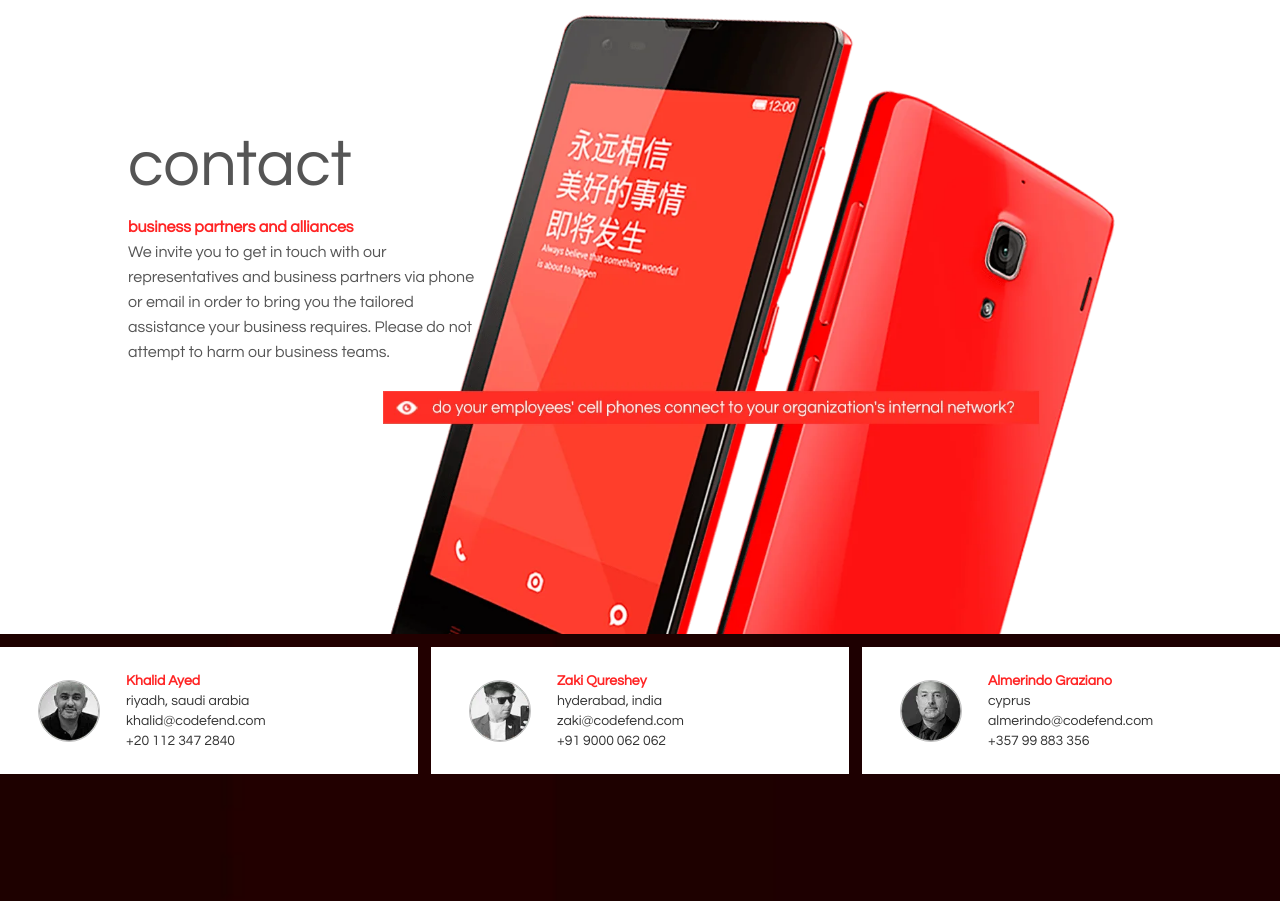
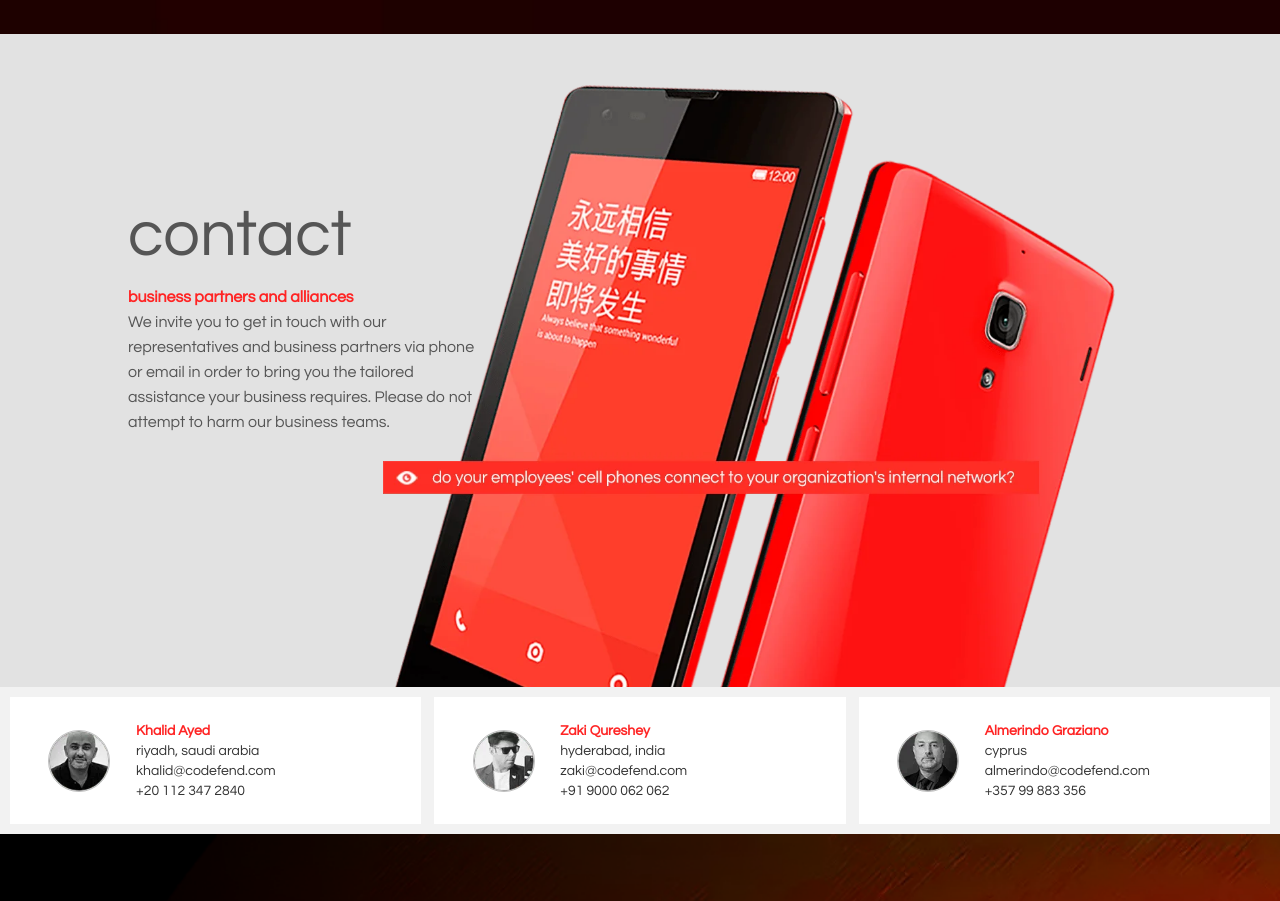
Before and after one commit to codefen/codefend-web, a React (Vite) app: page / in a window 1280 px wide. Shown: the part 6560-7461 px from the top of the page. Built offline with nearby package versions, Linux system fonts and the light colour scheme.

Commit message:
contact separado

```diff
--- a/src/pages/home/home.jsx
+++ b/src/pages/home/home.jsx
@@ -7,6 +7,7 @@ import Members from "../../sections/members";
 import OurServices from "../../sections/ourServices";
 import OurSoftware from "../../sections/ourSoftware";
 import Prices from "../../sections/prices";
+import Contact from "../../sections/contact";
 
 
 function Home() {
@@ -18,6 +19,7 @@ function Home() {
       <OurSoftware />
       <OurServices />
       <Prices />
+      <Contact />
       <Members />
       <Crypto />
     </>
--- /dev/null
+++ b/src/sections/contact.jsx
@@ -0,0 +1,64 @@
+import { motion } from "framer-motion"
+import { slideTransition } from "../transitions/globalTransitions"
+import { useRef } from "react"
+import img from '../../public/assets/images/check.svg'
+
+const Contact = () => {
+    const slide = useRef(null)
+
+    function handleSlide({target}){
+      const {current} = slide
+      console.log(event.target.className)
+      if(target.className === "monthly"){
+        current.style.transform = `translate(0vw)`;
+      } else{
+        current.style.transform = `translate(-100vw)`;
+
+      }
+
+    }
+
+    return (
+      <section className="contact" id="contact">
+        <div className="container">
+          <motion.div initial="hidden"
+                      whileInView="visible"
+                      variants={slideTransition}
+                      className="copy">
+            <h2>contact</h2>
+            <p>
+              <b>business partners and alliances</b><br/>
+              We invite you to get in touch with our representatives and business partners via phone or email in order to bring you the tailored assistance your business requires. Please do not attempt to harm our business teams.
+            </p>
+          </motion.div>
+          <div className="contacts">
+            <div className="item">
+              <img src="../assets/images/contact1.webp" loading="lazy" alt="contact" />
+              <p><b>Khalid Ayed</b><br/>
+              riyadh, saudi arabia <br/>
+                <a href="mailto:khalid@codefend.com">khalid@codefend.com</a> <br/>
+                +20 112 347 2840
+              </p>
+            </div>
+            <div className="item">
+              <img src="../assets/images/contact3.webp" loading="lazy" alt="contact" />
+              <p><b>Zaki Qureshey</b><br/>
+              hyderabad, india <br/>
+                <a href="mailto:zaki@codefend.com">zaki@codefend.com</a> <br/>
+                +91 9000 062 062
+              </p>
+            </div>
+            <div className="item">
+              <img src="../assets/images/contact4.webp" loading="lazy" alt="contact" />
+              <p><b>Almerindo Graziano</b><br/>
+              cyprus <br/>
+                <a href="mailto:almerindo@codefend.com">almerindo@codefend.com</a> <br/>
+                +357 99 883 356
+              </p>
+            </div>
+          </div>
+        </div>
+      </section>
+    )
+}
+export default Contact
--- a/src/sections/prices.jsx
+++ b/src/sections/prices.jsx
@@ -252,46 +252,6 @@ const Prices = () => {
             </div>
           </div>
         </div>
-        <div className="contact" id="contact">
-          <div className="container">
-            <motion.div initial="hidden"
-                        whileInView="visible"
-                        variants={slideTransition}
-                        className="copy">
-              <h2>contact</h2>
-              <p>
-                <b>business partners and alliances</b><br/>
-                We invite you to get in touch with our representatives and business partners via phone or email in order to bring you the tailored assistance your business requires. Please do not attempt to harm our business teams.
-              </p>
-            </motion.div>
-            <div className="contacts">
-              <div className="item">
-                <img src="../assets/images/contact1.webp" loading="lazy" alt="contact" />
-                <p><b>Khalid Ayed</b><br/>
-                riyadh, saudi arabia <br/>
-                  <a href="mailto:khalid@codefend.com">khalid@codefend.com</a> <br/>
-                  +20 112 347 2840
-                </p>
-              </div>
-              <div className="item">
-                <img src="../assets/images/contact3.webp" loading="lazy" alt="contact" />
-                <p><b>Zaki Qureshey</b><br/>
-                hyderabad, india <br/>
-                  <a href="mailto:zaki@codefend.com">zaki@codefend.com</a> <br/>
-                  +91 9000 062 062
-                </p>
-              </div>
-              <div className="item">
-                <img src="../assets/images/contact4.webp" loading="lazy" alt="contact" />
-                <p><b>Almerindo Graziano</b><br/>
-                cyprus <br/>
-                  <a href="mailto:almerindo@codefend.com">almerindo@codefend.com</a> <br/>
-                  +357 99 883 356
-                </p>
-              </div>
-            </div>
-          </div>
-        </div>
       </section>
     )
 }
--- a/src/styles/global.scss
+++ b/src/styles/global.scss
@@ -1015,8 +1015,9 @@ section.prices{
   background-repeat: no-repeat;
   min-height: 670px;
   position: relative;
-  margin: 130px 0px;
-  background-color: #ffffff;
+  margin: 0px 0px 130px 0px;
+  // padding: calc(var(--padding-top-sections-c) * 2) 0em calc(var(--padding-top-sections-c) * 4) 0em;
+  background-color: #e2e2e2;
 
   .copy {
     position: absolute;
@@ -1044,7 +1045,10 @@ section.prices{
     bottom: 0px;
     left: 0px;
     right: 0px;
-    bottom: -140px;
+    bottom: -130px;
+    justify-content: center;
+    background-color: #f2f2f2;
+    padding: 10px;
 
     .item {
       background-color: #ffffff;
@@ -1055,6 +1059,7 @@ section.prices{
       justify-content: center;
       column-gap: 2vw;
       padding: 0 3vw;
+      max-width: 500px;
 
       img {
         border-radius: 50%;
```
